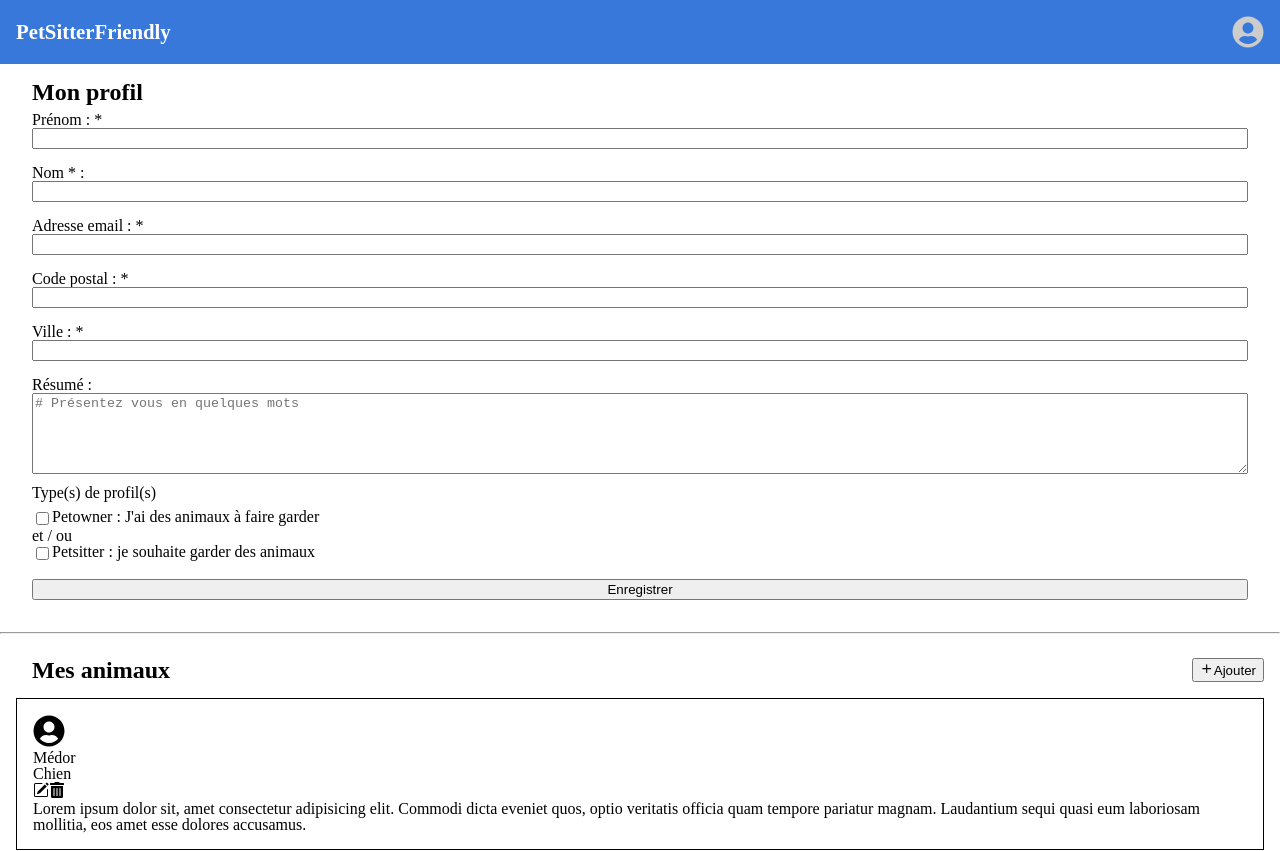
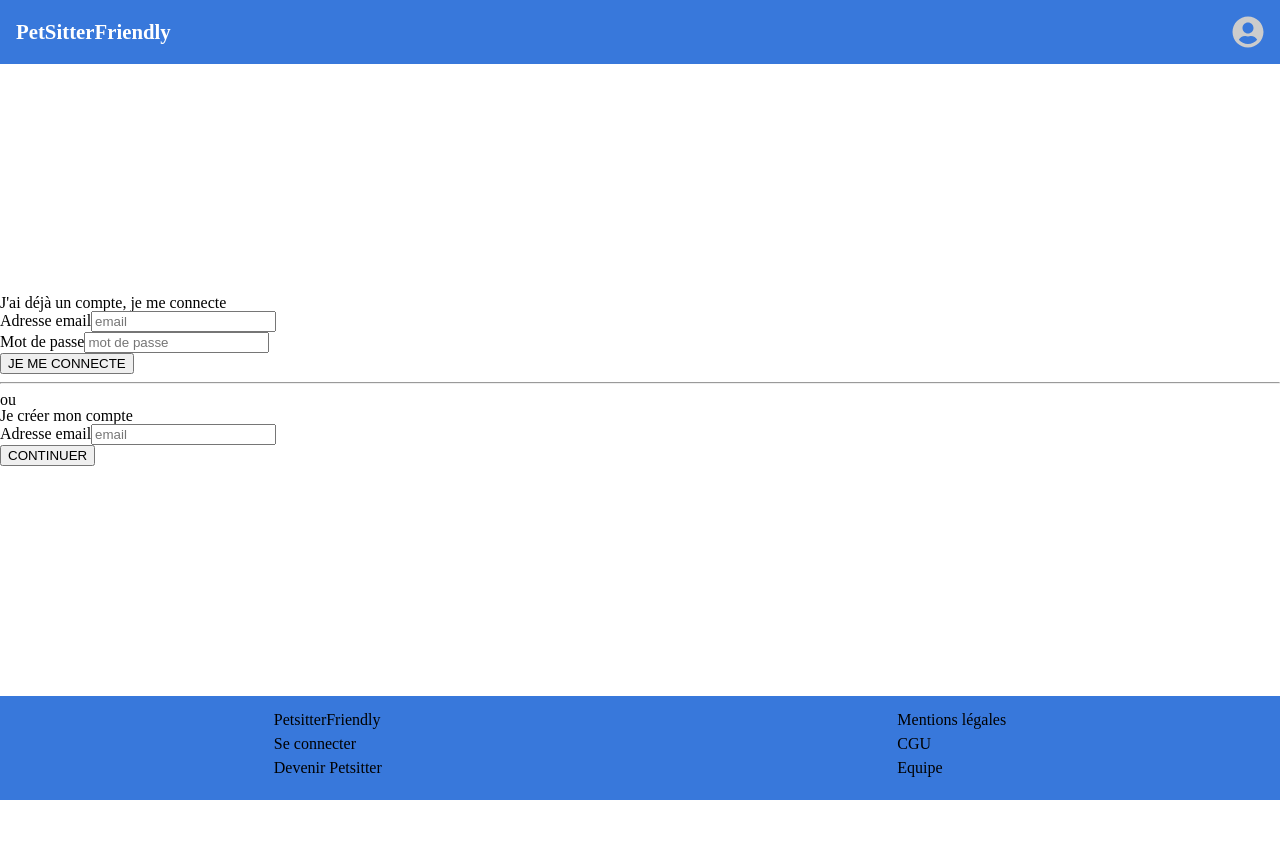
Before and after one commit to Simon-Honore/PetsitTop-Front, a React (Vite) app: page /identification in a window 1280 px wide. Shown: the top 851 px of the page. After the commit the page ends 800 px from the top, so only its background shows below. Built offline with nearby package versions, Linux system fonts and the light colour scheme.

Commit message:
build(App) : implemented react router

```diff
--- a/package.json
+++ b/package.json
@@ -13,7 +13,6 @@
     "react": "^18.2.0",
     "react-dom": "^18.2.0",
     "react-icons": "^4.7.1",
-    "react-router-dom": "^6.8.1",
     "redux": "^4.2.1"
   },
   "devDependencies": {
@@ -26,6 +25,7 @@
     "eslint-plugin-jsx-a11y": "^6.7.1",
     "eslint-plugin-react": "^7.32.2",
     "eslint-plugin-react-hooks": "^4.6.0",
+    "react-router-dom": "^6.8.1",
     "sass": "^1.58.3",
     "vite": "^4.1.0"
   }
--- a/src/main.jsx
+++ b/src/main.jsx
@@ -1,11 +1,14 @@
-import React from 'react'
-import ReactDOM from 'react-dom/client'
-import App from './pages/App/App'
-import './styles/reset.css'
-import './styles/index.scss'
+import React from 'react';
+import ReactDOM from 'react-dom/client';
+import { BrowserRouter } from 'react-router-dom';
+import App from './pages/App/App';
+import './styles/reset.css';
+import './styles/index.scss';
 
 ReactDOM.createRoot(document.getElementById('root')).render(
   <React.StrictMode>
-    <App />
+    <BrowserRouter>
+      <App />
+    </BrowserRouter>
   </React.StrictMode>,
-)
+);
--- a/src/pages/App/App.jsx
+++ b/src/pages/App/App.jsx
@@ -1,3 +1,4 @@
+import { Routes, Route } from 'react-router-dom';
 import Footer from '../../components/Footer/Footer';
 import Header from '../../components/Header/Header';
 import MyProfile from '../MyProfile/MyProfile';
@@ -10,8 +11,10 @@ function App() {
   return (
     <div className="App">
       <Header isLogged={logged} />
-      <MyProfile />
-      <Identification />
+      <Routes>
+        <Route path="/identification" element={<Identification />} />
+        <Route path="/mon_profil" element={<MyProfile />} />
+      </Routes>
       <Footer />
     </div>
   );
```
Also changed, not shown: 1 other file (tests, documents, lock files or other folders).
